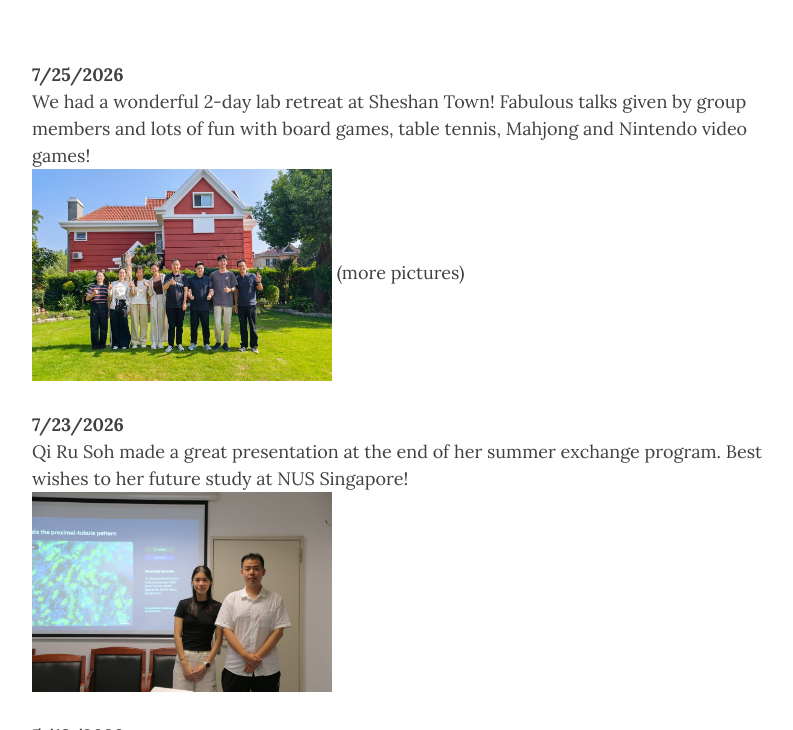
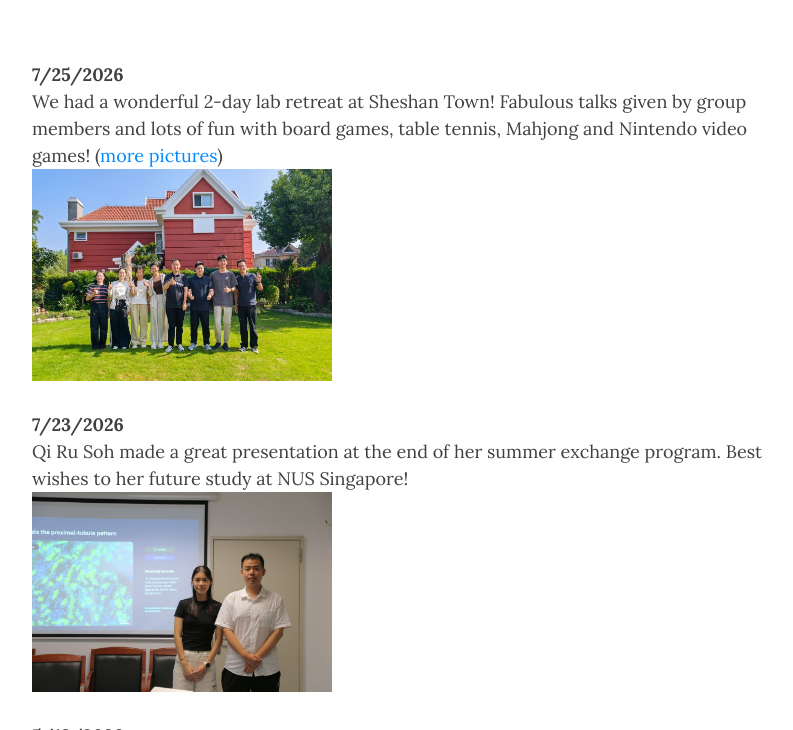
Before and after one commit to TheLiLab/thelilab.github.io, a Jekyll site: the page built from News.md, in a window 1280 px wide and 900 px high, scrolled down 323 px, cut to the strip 170-900 px from the top of the window. Shown: the whole strip, without its empty margins (233-1026 px from the left). Built offline with Jekyll 4.4.1, drawn with Linux system fonts in a browser that asks for light colours; nearby versions of some CDN libraries.

Commit message:
Update News.md

```diff
--- a/News.md
+++ b/News.md
@@ -7,8 +7,8 @@ bigimg:
 
 ---
 <strong>7/25/2026</strong><br>
-We had a wonderful 2-day lab retreat at Sheshan Town! Fabulous talks given by group members and lots of fun with board games, table tennis, Mahjong and Nintendo video games!<br>
-    <img src="/img/2026retreat_img/1.jpg" style="width: 100%; max-width: 300px;" /> (more pictures)
+We had a wonderful 2-day lab retreat at Sheshan Town! Fabulous talks given by group members and lots of fun with board games, table tennis, Mahjong and Nintendo video games! (<a href="test" target="_blank">more pictures</a>)<br>
+    <img src="/img/2026retreat_img/1.jpg" style="width: 100%; max-width: 300px;" />
 
 <strong>7/23/2026</strong><br>
 Qi Ru Soh made a great presentation at the end of her summer exchange program. Best wishes to her future study at NUS Singapore!<br>
```
